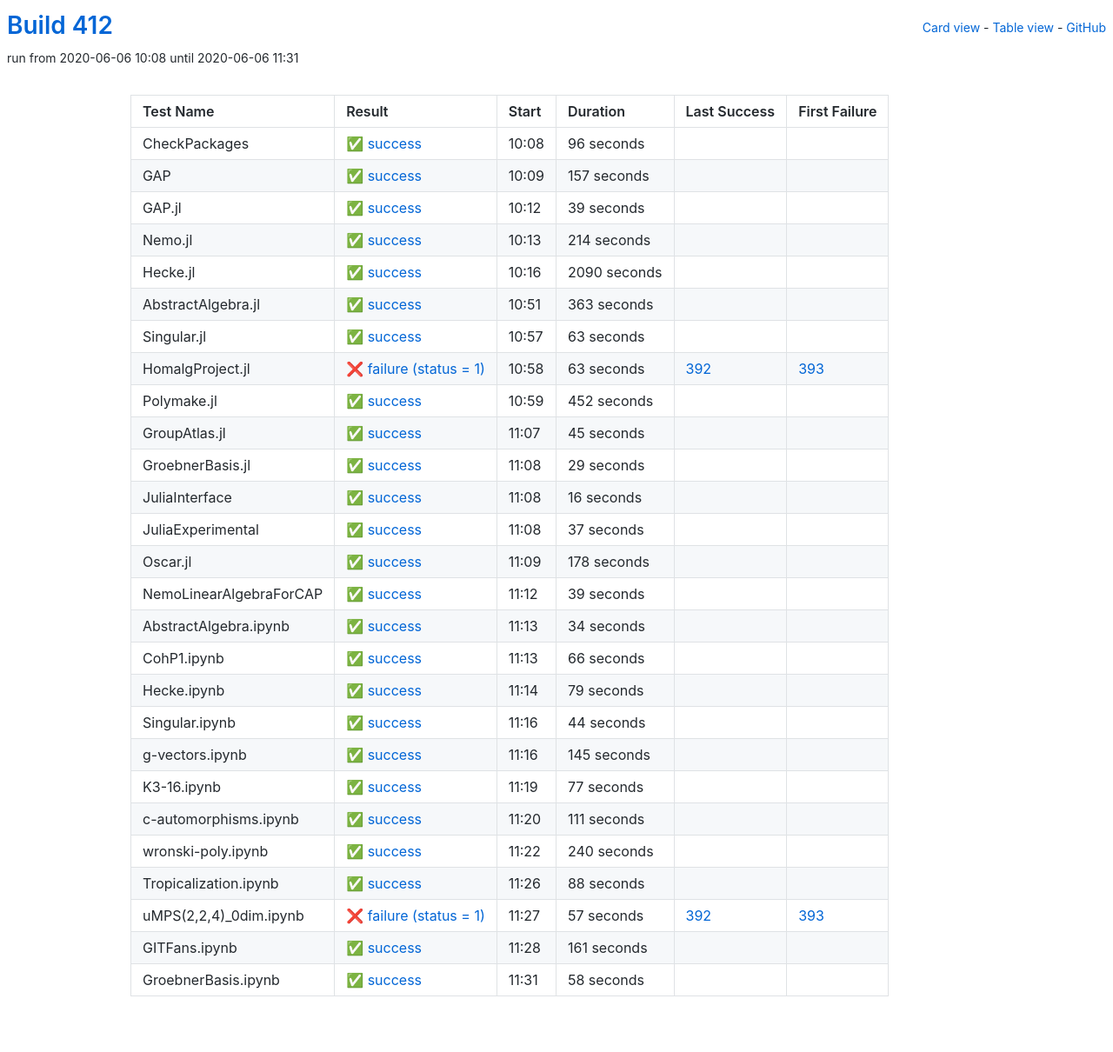
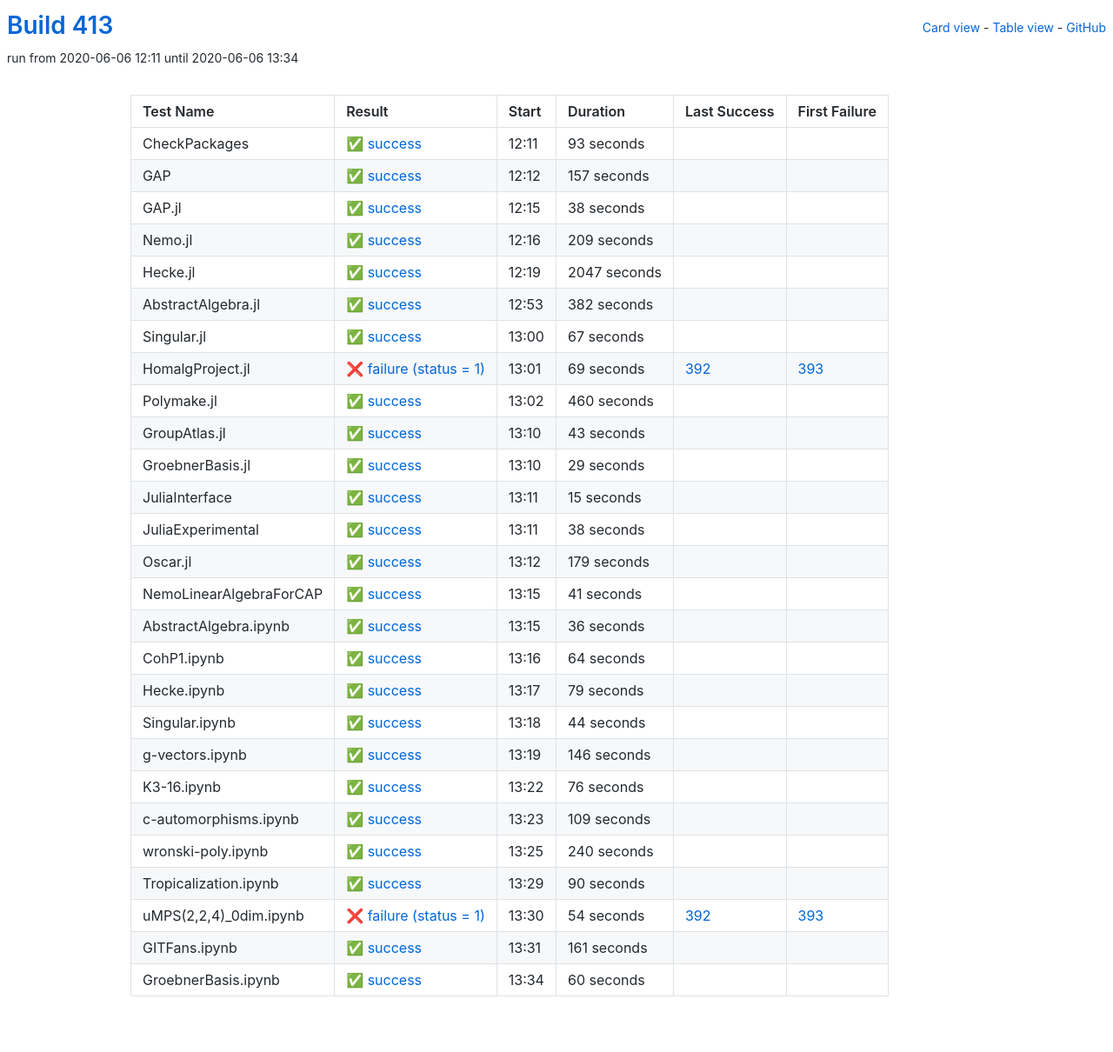
Before and after one commit to oscar-system/oscar-ci-status-1.4, a Jekyll site: the page built from table.html, in a window 1280 px wide. Shown: the whole page at 87% size. Built offline with Jekyll 4.4.1, drawn with Linux system fonts in a browser that asks for light colours.

Commit message:
Build 413

```diff
--- a/_data/ci.yml
+++ b/_data/ci.yml
@@ -1,17 +1,17 @@
-build: 412
-build_url: https://oscarci.mathematik.uni-kl.de/job/oscar-julia-1.4/412/
+build: 413
+build_url: https://oscarci.mathematik.uni-kl.de/job/oscar-julia-1.4/413/
 job: oscar-julia-1.4
 tests:
-- duration: 96
+- duration: 93
   exitcode: 0
   first_failure: false
   first_failure_url: null
   id: checkpackages
   last_success: false
   last_success_url: null
-  log: https://oscarci.mathematik.uni-kl.de/job/oscar-julia-1.4/412/artifact/logs/build-412/CheckPackages.log
+  log: https://oscarci.mathematik.uni-kl.de/job/oscar-julia-1.4/413/artifact/logs/build-413/CheckPackages.log
   name: CheckPackages
-  start: 2020-06-06 10:08
+  start: 2020-06-06 12:11
   status: success
   success: true
 - duration: 157
@@ -21,105 +21,105 @@ tests:
   id: gap
   last_success: false
   last_success_url: null
-  log: https://oscarci.mathematik.uni-kl.de/job/oscar-julia-1.4/412/artifact/logs/build-412/GAP.log
+  log: https://oscarci.mathematik.uni-kl.de/job/oscar-julia-1.4/413/artifact/logs/build-413/GAP.log
   name: GAP
-  start: 2020-06-06 10:09
+  start: 2020-06-06 12:12
   status: success
   success: true
-- duration: 39
+- duration: 38
   exitcode: 0
   first_failure: false
   first_failure_url: null
   id: gap-jl
   last_success: false
   last_success_url: null
-  log: https://oscarci.mathematik.uni-kl.de/job/oscar-julia-1.4/412/artifact/logs/build-412/GAP.jl.log
+  log: https://oscarci.mathematik.uni-kl.de/job/oscar-julia-1.4/413/artifact/logs/build-413/GAP.jl.log
   name: GAP.jl
-  start: 2020-06-06 10:12
+  start: 2020-06-06 12:15
   status: success
   success: true
-- duration: 214
+- duration: 209
   exitcode: 0
   first_failure: false
   first_failure_url: null
   id: nemo-jl
   last_success: false
   last_success_url: null
-  log: https://oscarci.mathematik.uni-kl.de/job/oscar-julia-1.4/412/artifact/logs/build-412/Nemo.jl.log
+  log: https://oscarci.mathematik.uni-kl.de/job/oscar-julia-1.4/413/artifact/logs/build-413/Nemo.jl.log
   name: Nemo.jl
-  start: 2020-06-06 10:13
+  start: 2020-06-06 12:16
   status: success
   success: true
-- duration: 2090
+- duration: 2047
   exitcode: 0
   first_failure: false
   first_failure_url: null
   id: hecke-jl
   last_success: false
   last_success_url: null
-  log: https://oscarci.mathematik.uni-kl.de/job/oscar-julia-1.4/412/artifact/logs/build-412/Hecke.jl.log
+  log: https://oscarci.mathematik.uni-kl.de/job/oscar-julia-1.4/413/artifact/logs/build-413/Hecke.jl.log
   name: Hecke.jl
-  start: 2020-06-06 10:16
+  start: 2020-06-06 12:19
   status: success
   success: true
-- duration: 363
+- duration: 382
   exitcode: 0
   first_failure: false
   first_failure_url: null
   id: abstractalgebra-jl
   last_success: false
   last_success_url: null
-  log: https://oscarci.mathematik.uni-kl.de/job/oscar-julia-1.4/412/artifact/logs/build-412/AbstractAlgebra.jl.log
+  log: https://oscarci.mathematik.uni-kl.de/job/oscar-julia-1.4/413/artifact/logs/build-413/AbstractAlgebra.jl.log
   name: AbstractAlgebra.jl
-  start: 2020-06-06 10:51
+  start: 2020-06-06 12:53
   status: success
   success: true
-- duration: 63
+- duration: 67
   exitcode: 0
   first_failure: false
   first_failure_url: null
   id: singular-jl
   last_success: false
   last_success_url: null
-  log: https://oscarci.mathematik.uni-kl.de/job/oscar-julia-1.4/412/artifact/logs/build-412/Singular.jl.log
+  log: https://oscarci.mathematik.uni-kl.de/job/oscar-julia-1.4/413/artifact/logs/build-413/Singular.jl.log
   name: Singular.jl
-  start: 2020-06-06 10:57
+  start: 2020-06-06 13:00
   status: success
   success: true
-- duration: 63
+- duration: 69
   exitcode: 1
   first_failure: 393
   first_failure_url: https://oscarci.mathematik.uni-kl.de/job/oscar-julia-1.4/393/
   id: homalgproject-jl
   last_success: 392
   last_success_url: https://oscarci.mathematik.uni-kl.de/job/oscar-julia-1.4/392/
-  log: https://oscarci.mathematik.uni-kl.de/job/oscar-julia-1.4/412/artifact/logs/build-412/HomalgProject.jl.log
+  log: https://oscarci.mathematik.uni-kl.de/job/oscar-julia-1.4/413/artifact/logs/build-413/HomalgProject.jl.log
   name: HomalgProject.jl
-  start: 2020-06-06 10:58
+  start: 2020-06-06 13:01
   status: failure
   success: false
-- duration: 452
+- duration: 460
   exitcode: 0
   first_failure: false
   first_failure_url: null
   id: polymake-jl
   last_success: false
   last_success_url: null
-  log: https://oscarci.mathematik.uni-kl.de/job/oscar-julia-1.4/412/artifact/logs/build-412/Polymake.jl.log
+  log: https://oscarci.mathematik.uni-kl.de/job/oscar-julia-1.4/413/artifact/logs/build-413/Polymake.jl.log
   name: Polymake.jl
-  start: 2020-06-06 10:59
+  start: 2020-06-06 13:02
   status: success
   success: true
-- duration: 45
+- duration: 43
   exitcode: 0
   first_failure: false
   first_failure_url: null
   id: groupatlas-jl
   last_success: false
   last_success_url: null
-  log: https://oscarci.mathematik.uni-kl.de/job/oscar-julia-1.4/412/artifact/logs/build-412/GroupAtlas.jl.log
+  log: https://oscarci.mathematik.uni-kl.de/job/oscar-julia-1.4/413/artifact/logs/build-413/GroupAtlas.jl.log
   name: GroupAtlas.jl
-  start: 2020-06-06 11:07
+  start: 2020-06-06 13:10
   status: success
   success: true
 - duration: 29
@@ -129,81 +129,81 @@ tests:
   id: groebnerbasis-jl
   last_success: false
   last_success_url: null
-  log: https://oscarci.mathematik.uni-kl.de/job/oscar-julia-1.4/412/artifact/logs/build-412/GroebnerBasis.jl.log
+  log: https://oscarci.mathematik.uni-kl.de/job/oscar-julia-1.4/413/artifact/logs/build-413/GroebnerBasis.jl.log
   name: GroebnerBasis.jl
-  start: 2020-06-06 11:08
+  start: 2020-06-06 13:10
   status: success
   success: true
-- duration: 16
+- duration: 15
   exitcode: 0
   first_failure: false
   first_failure_url: null
   id: juliainterface
   last_success: false
   last_success_url: null
-  log: https://oscarci.mathematik.uni-kl.de/job/oscar-julia-1.4/412/artifact/logs/build-412/JuliaInterface.log
+  log: https://oscarci.mathematik.uni-kl.de/job/oscar-julia-1.4/413/artifact/logs/build-413/JuliaInterface.log
   name: JuliaInterface
-  start: 2020-06-06 11:08
+  start: 2020-06-06 13:11
   status: success
   success: true
-- duration: 37
+- duration: 38
   exitcode: 0
   first_failure: false
   first_failure_url: null
   id: juliaexperimental
   last_success: false
   last_success_url: null
-  log: https://oscarci.mathematik.uni-kl.de/job/oscar-julia-1.4/412/artifact/logs/build-412/JuliaExperimental.log
+  log: https://oscarci.mathematik.uni-kl.de/job/oscar-julia-1.4/413/artifact/logs/build-413/JuliaExperimental.log
   name: JuliaExperimental
-  start: 2020-06-06 11:08
+  start: 2020-06-06 13:11
   status: success
   success: true
-- duration: 178
+- duration: 179
   exitcode: 0
   first_failure: false
   first_failure_url: null
   id: oscar-jl
   last_success: false
   last_success_url: null
-  log: https://oscarci.mathematik.uni-kl.de/job/oscar-julia-1.4/412/artifact/logs/build-412/Oscar.jl.log
+  log: https://oscarci.mathematik.uni-kl.de/job/oscar-julia-1.4/413/artifact/logs/build-413/Oscar.jl.log
   name: Oscar.jl
-  start: 2020-06-06 11:09
+  start: 2020-06-06 13:12
   status: success
   success: true
-- duration: 39
+- duration: 41
   exitcode: 0
   first_failure: false
   first_failure_url: null
   id: nemolinearalgebraforcap
   last_success: false
   last_success_url: null
-  log: https://oscarci.mathematik.uni-kl.de/job/oscar-julia-1.4/412/artifact/logs/build-412/NemoLinearAlgebraForCAP.log
+  log: https://oscarci.mathematik.uni-kl.de/job/oscar-julia-1.4/413/artifact/logs/build-413/NemoLinearAlgebraForCAP.log
   name: NemoLinearAlgebraForCAP
-  start: 2020-06-06 11:12
+  start: 2020-06-06 13:15
   status: success
   success: true
-- duration: 34
+- duration: 36
   exitcode: 0
   first_failure: false
   first_failure_url: null
   id: abstractalgebra-ipynb
   last_success: false
   last_success_url: null
-  log: https://oscarci.mathematik.uni-kl.de/job/oscar-julia-1.4/412/artifact/logs/build-412/AbstractAlgebra.ipynb.log
+  log: https://oscarci.mathematik.uni-kl.de/job/oscar-julia-1.4/413/artifact/logs/build-413/AbstractAlgebra.ipynb.log
   name: AbstractAlgebra.ipynb
-  start: 2020-06-06 11:13
+  start: 2020-06-06 13:15
   status: success
   success: true
-- duration: 66
+- duration: 64
   exitcode: 0
   first_failure: false
   first_failure_url: null
   id: cohp1-ipynb
   last_success: false
   last_success_url: null
-  log: https://oscarci.mathematik.uni-kl.de/job/oscar-julia-1.4/412/artifact/logs/build-412/CohP1.ipynb.log
+  log: https://oscarci.mathematik.uni-kl.de/job/oscar-julia-1.4/413/artifact/logs/build-413/CohP1.ipynb.log
   name: CohP1.ipynb
-  start: 2020-06-06 11:13
+  start: 2020-06-06 13:16
   status: success
   success: true
 - duration: 79
@@ -213,9 +213,9 @@ tests:
   id: hecke-ipynb
   last_success: false
   last_success_url: null
-  log: https://oscarci.mathematik.uni-kl.de/job/oscar-julia-1.4/412/artifact/logs/build-412/Hecke.ipynb.log
+  log: https://oscarci.mathematik.uni-kl.de/job/oscar-julia-1.4/413/artifact/logs/build-413/Hecke.ipynb.log
   name: Hecke.ipynb
-  start: 2020-06-06 11:14
+  start: 2020-06-06 13:17
   status: success
   success: true
 - duration: 44
@@ -225,45 +225,45 @@ tests:
   id: singular-ipynb
   last_success: false
   last_success_url: null
-  log: https://oscarci.mathematik.uni-kl.de/job/oscar-julia-1.4/412/artifact/logs/build-412/Singular.ipynb.log
+  log: https://oscarci.mathematik.uni-kl.de/job/oscar-julia-1.4/413/artifact/logs/build-413/Singular.ipynb.log
   name: Singular.ipynb
-  start: 2020-06-06 11:16
+  start: 2020-06-06 13:18
   status: success
   success: true
-- duration: 145
+- duration: 146
   exitcode: 0
   first_failure: false
   first_failure_url: null
   id: g-vectors-ipynb
   last_success: false
   last_success_url: null
-  log: https://oscarci.mathematik.uni-kl.de/job/oscar-julia-1.4/412/artifact/logs/build-412/g-vectors.ipynb.log
+  log: https://oscarci.mathematik.uni-kl.de/job/oscar-julia-1.4/413/artifact/logs/build-413/g-vectors.ipynb.log
   name: g-vectors.ipynb
-  start: 2020-06-06 11:16
+  start: 2020-06-06 13:19
   status: success
   success: true
-- duration: 77
+- duration: 76
   exitcode: 0
   first_failure: false
   first_failure_url: null
   id: k3-16-ipynb
   last_success: false
   last_success_url: null
-  log: https://oscarci.mathematik.uni-kl.de/job/oscar-julia-1.4/412/artifact/logs/build-412/K3-16.ipynb.log
+  log: https://oscarci.mathematik.uni-kl.de/job/oscar-julia-1.4/413/artifact/logs/build-413/K3-16.ipynb.log
   name: K3-16.ipynb
-  start: 2020-06-06 11:19
+  start: 2020-06-06 13:22
   status: success
   success: true
-- duration: 111
+- duration: 109
   exitcode: 0
   first_failure: false
   first_failure_url: null
   id: c-automorphisms-ipynb
   last_success: false
   last_success_url: null
-  log: https://oscarci.mathematik.uni-kl.de/job/oscar-julia-1.4/412/artifact/logs/build-412/c-automorphisms.ipynb.log
+  log: https://oscarci.mathematik.uni-kl.de/job/oscar-julia-1.4/413/artifact/logs/build-413/c-automorphisms.ipynb.log
   name: c-automorphisms.ipynb
-  start: 2020-06-06 11:20
+  start: 2020-06-06 13:23
   status: success
   success: true
 - duration: 240
@@ -273,33 +273,33 @@ tests:
   id: wronski-poly-ipynb
   last_success: false
   last_success_url: null
-  log: https://oscarci.mathematik.uni-kl.de/job/oscar-julia-1.4/412/artifact/logs/build-412/wronski-poly.ipynb.log
+  log: https://oscarci.mathematik.uni-kl.de/job/oscar-julia-1.4/413/artifact/logs/build-413/wronski-poly.ipynb.log
   name: wronski-poly.ipynb
-  start: 2020-06-06 11:22
+  start: 2020-06-06 13:25
   status: success
   success: true
-- duration: 88
+- duration: 90
   exitcode: 0
   first_failure: false
   first_failure_url: null
   id: tropicalization-ipynb
   last_success: false
   last_success_url: null
-  log: https://oscarci.mathematik.uni-kl.de/job/oscar-julia-1.4/412/artifact/logs/build-412/Tropicalization.ipynb.log
+  log: https://oscarci.mathematik.uni-kl.de/job/oscar-julia-1.4/413/artifact/logs/build-413/Tropicalization.ipynb.log
   name: Tropicalization.ipynb
-  start: 2020-06-06 11:26
+  start: 2020-06-06 13:29
   status: success
   success: true
-- duration: 57
+- duration: 54
   exitcode: 1
   first_failure: 393
   first_failure_url: https://oscarci.mathematik.uni-kl.de/job/oscar-julia-1.4/393/
   id: umps-2-2-4-0dim-ipynb
   last_success: 392
   last_success_url: https://oscarci.mathematik.uni-kl.de/job/oscar-julia-1.4/392/
-  log: https://oscarci.mathematik.uni-kl.de/job/oscar-julia-1.4/412/artifact/logs/build-412/uMPS-2-2-4-_0dim.ipynb.log
+  log: https://oscarci.mathematik.uni-kl.de/job/oscar-julia-1.4/413/artifact/logs/build-413/uMPS-2-2-4-_0dim.ipynb.log
   name: uMPS(2,2,4)_0dim.ipynb
-  start: 2020-06-06 11:27
+  start: 2020-06-06 13:30
   status: failure
   success: false
 - duration: 161
@@ -309,20 +309,20 @@ tests:
   id: gitfans-ipynb
   last_success: false
   last_success_url: null
-  log: https://oscarci.mathematik.uni-kl.de/job/oscar-julia-1.4/412/artifact/logs/build-412/GITFans.ipynb.log
+  log: https://oscarci.mathematik.uni-kl.de/job/oscar-julia-1.4/413/artifact/logs/build-413/GITFans.ipynb.log
   name: GITFans.ipynb
-  start: 2020-06-06 11:28
+  start: 2020-06-06 13:31
   status: success
   success: true
-- duration: 58
+- duration: 60
   exitcode: 0
   first_failure: false
   first_failure_url: null
   id: groebnerbasis-ipynb
   last_success: false
   last_success_url: null
-  log: https://oscarci.mathematik.uni-kl.de/job/oscar-julia-1.4/412/artifact/logs/build-412/GroebnerBasis.ipynb.log
+  log: https://oscarci.mathematik.uni-kl.de/job/oscar-julia-1.4/413/artifact/logs/build-413/GroebnerBasis.ipynb.log
   name: GroebnerBasis.ipynb
-  start: 2020-06-06 11:31
+  start: 2020-06-06 13:34
   status: success
   success: true
```
Also changed, not shown: README.md.
